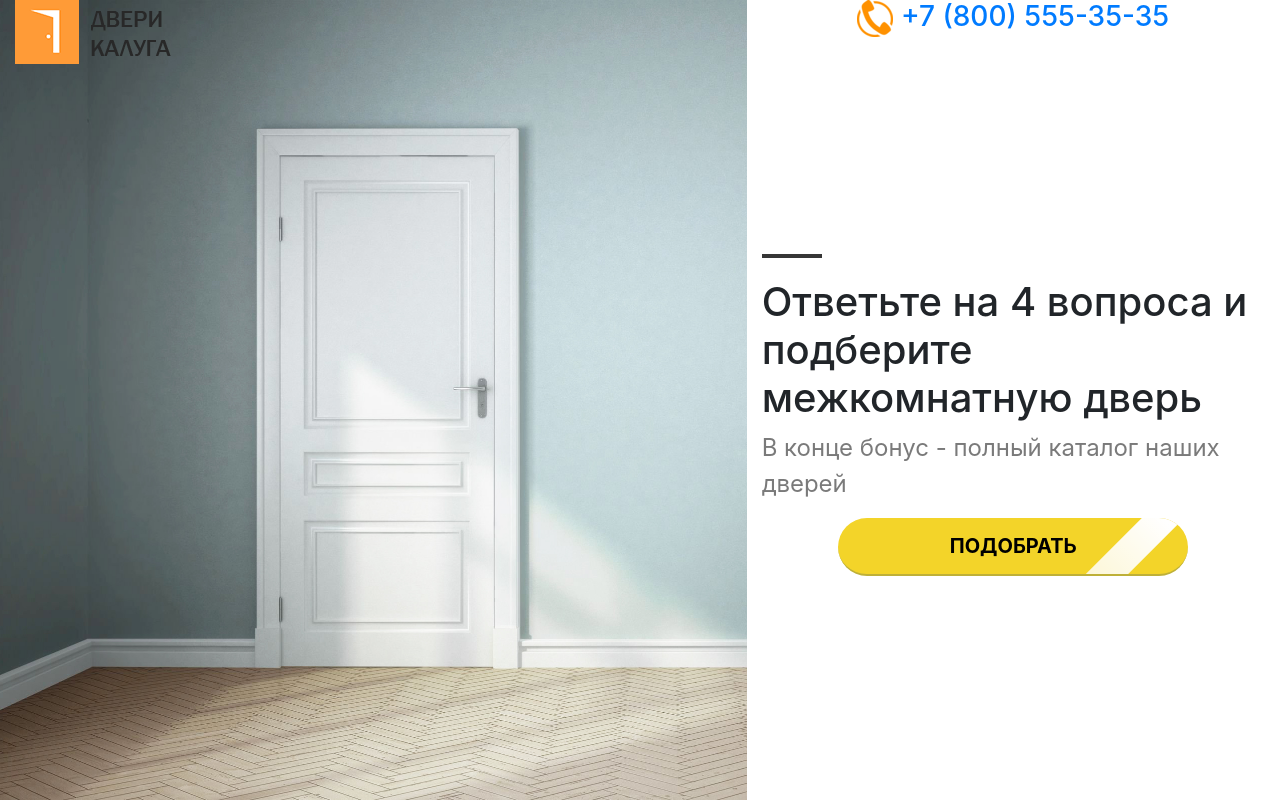
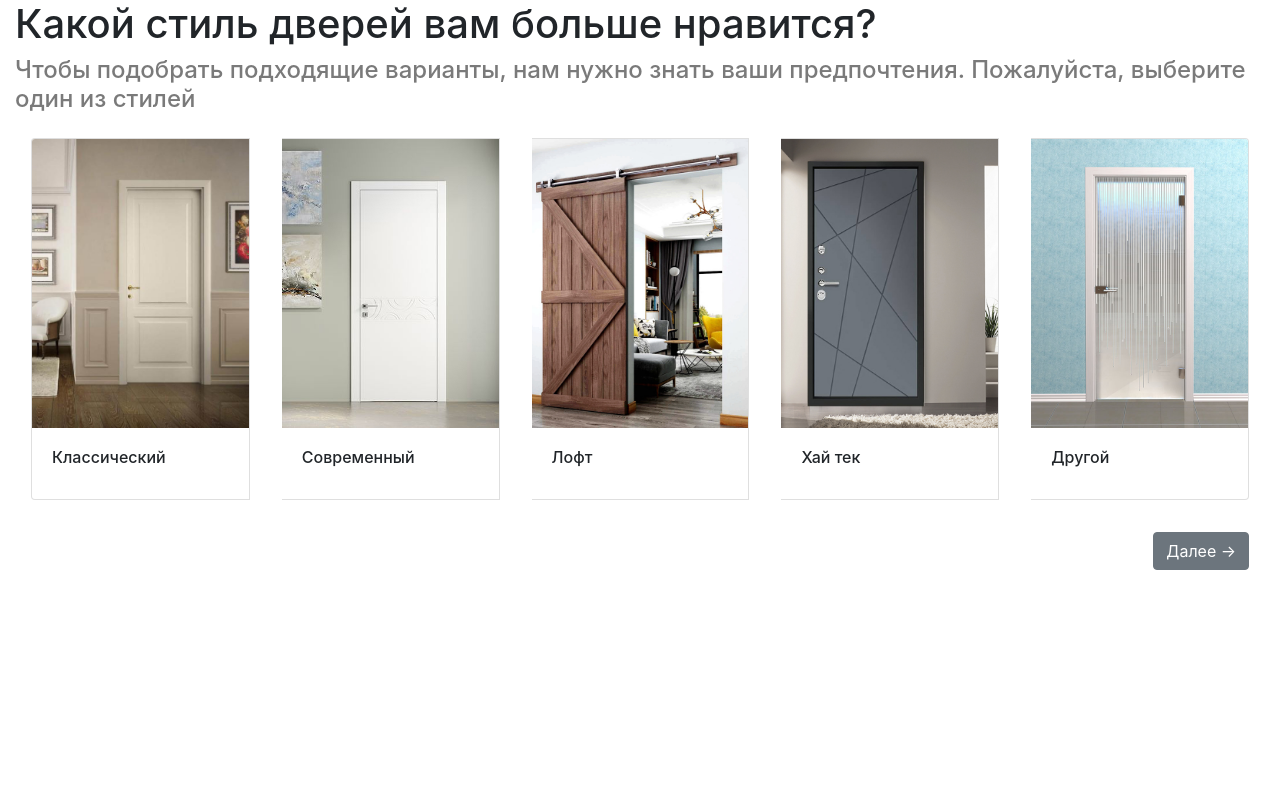
Before and after one commit to JohnyTitov/doors_quiz, a Django app: page / in a window 1280 px wide. Run offline with Django 3.2, Linux system fonts and the light colour scheme; some libraries are stand-ins or nearby versions.

Commit message:
add select of door style

```diff
--- a/templates/index.html
+++ b/templates/index.html
@@ -18,7 +18,7 @@
 
 <div class="container-fluid" style="height: 100vh; width: 100vw; min-height: 750px;">
   <!-- СТАРТОВАЯ СТРАНИЦА -->
-  <div id="start-page" class="row" style="height: 100%; overflow: hidden;">
+  <div id="start-page" class="row" style="height: 100%; overflow: hidden; display: none;"> <!-- display: block; -->
     <!-- Часть окна с изображением -->
     <div id="main-image" class="col-lg-7">
 
@@ -63,7 +63,49 @@
   </div>
 
   <!-- СТРАНИЦА ВЫБОРА -->
-  <div id="selection-page" style="height: 100%; background: green; display: none; opacity: 0;">
+  <div id="selection-page" style="height: 100%; display: block; opacity: 1; "> <!-- display: none; opacity: 0; -->
+
+    <!-- Выбор стиля двери -->
+    <h1>Какой стиль дверей вам больше нравится?</h1>
+    <h4 style="color: #7a7a7a;" >Чтобы подобрать подходящие варианты, нам нужно знать ваши предпочтения. Пожалуйста, выберите один из стилей</h4>
+    <div class="card-group" style="">
+        <div class="card" style="width: 18rem; margin: 1rem;">
+          <img src="{% static 'img/style/classic.jpg' %}" class="card-img-top" alt="...">
+          <div class="card-body">
+            <h6 class="card-title">Классический</h6>
+          </div>
+        </div>
+
+        <div class="card" style="width: 18rem; margin: 1rem;">
+          <img src="{% static 'img/style/modern.jpg' %}" class="card-img-top" alt="...">
+          <div class="card-body">
+            <h6 class="card-title">Современный</h6>
+          </div>
+        </div>
+
+        <div class="card" style="width: 18rem; margin: 1rem;">
+          <img src="{% static 'img/style/loft.jpg' %}" class="card-img-top" alt="...">
+          <div class="card-body">
+            <h6 class="card-title">Лофт</h6>
+          </div>
+        </div>
+
+        <div class="card" style="width: 18rem; margin: 1rem;">
+          <img src="{% static 'img/style/hi_tech.jpg' %}" class="card-img-top" alt="...">
+          <div class="card-body">
+            <h6 class="card-title">Хай тек</h6>
+          </div>
+        </div>
+
+        <div class="card" style="width: 18rem; margin: 1rem;">
+          <img src="{% static 'img/style/another.jpg' %}" class="card-img-top" alt="...">
+          <div class="card-body">
+            <h6 class="card-title">Другой</h6>
+          </div>
+        </div>
+    </div>
+    <a class="btn btn-secondary" href="#" role="button" style="float: right; margin: 1rem; ">Далее →</a>
+
   </div>
 </div>
 
```
Also changed, not shown: static/img/style/another.jpg (added), static/img/style/classic.jpg (added), static/img/style/hi_tech.jpg (added), static/img/style/loft.jpg (added), static/img/style/modern.jpg (added).
